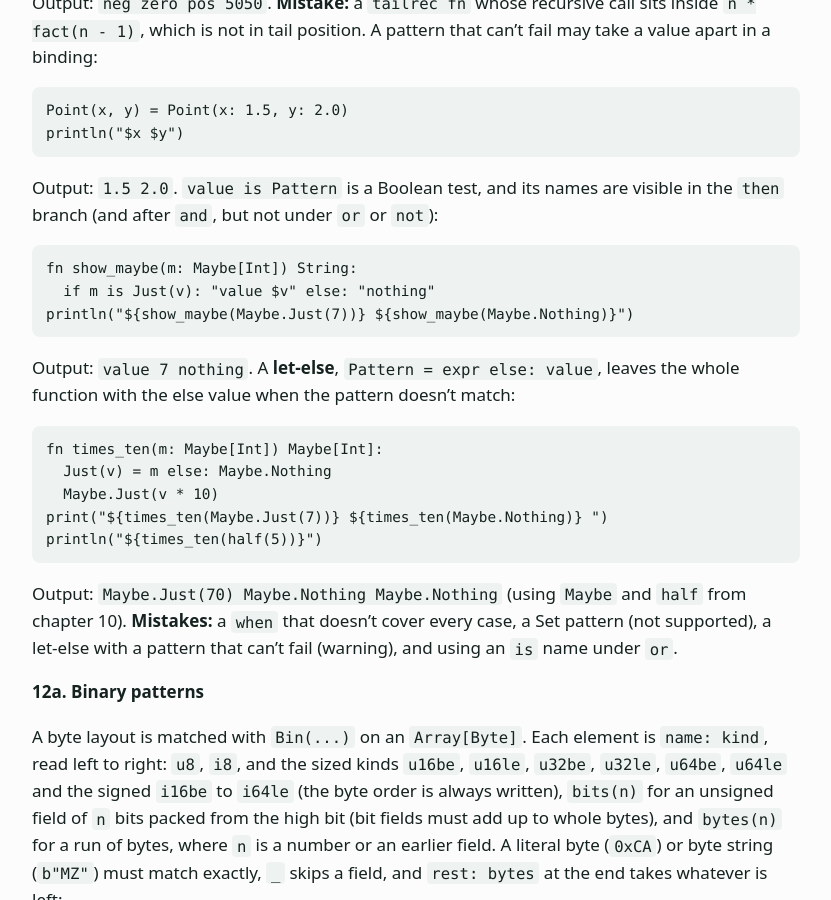
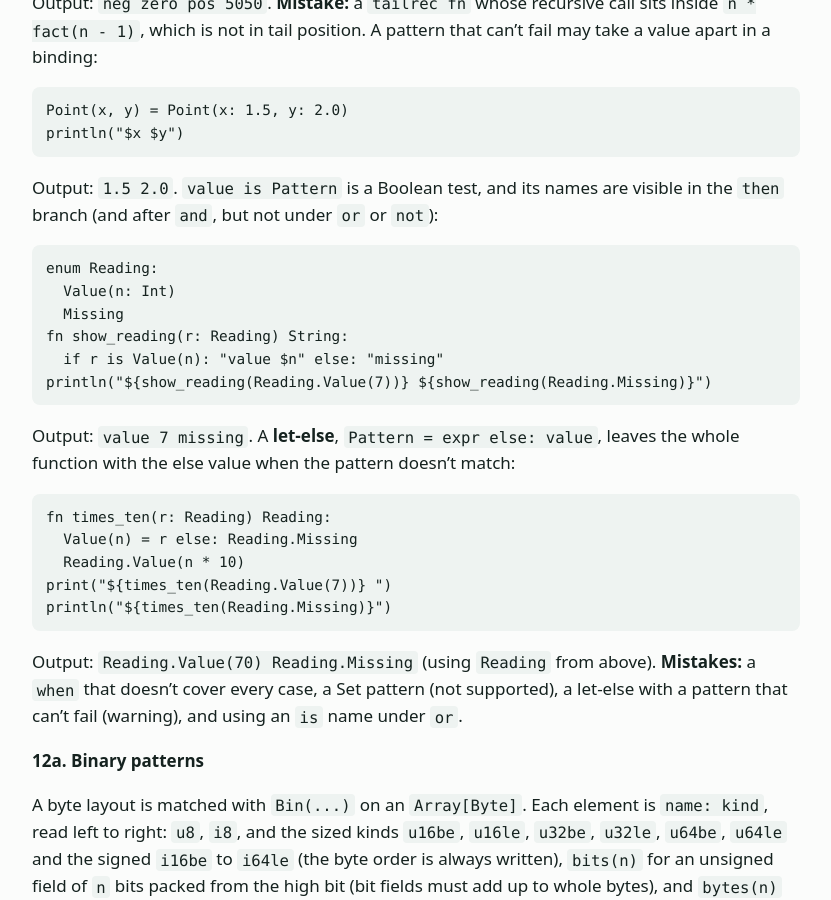
Before and after one commit to slconverse1/moxie, a Jekyll site: the page built from docs/guide.md, in a window 1280 px wide and 900 px high, scrolled down 45440 px. Shown: the whole window, without its empty margins (224-1055 px from the left). Built offline with Jekyll 4.4.1, drawn with Linux system fonts in a browser that asks for light colours; some of the changed text lies outside the part shown.

Commit message:
Maybe only in the Functor/Monad material: drop Just/Nothing from get_or and guard, replace Maybe in pattern, Describable, and Spec examples
Co-Authored-By: Claude Sonnet 5.5 <noreply@anthropic.com>
Claude-Session: https://claude.ai/code/session_01XCzUchPRZuBnrDtgjNTTye

````diff
--- a/docs/guide.md
+++ b/docs/guide.md
@@ -1394,15 +1394,15 @@ interface Describable:
 impl Describable for Int:
   fn describe() String:
     "int $self"
-impl[A: Describable] Describable for Maybe[A]:
+tuple Box[A]:
+  value: A
+impl[A: Describable] Describable for Box[A]:
   fn describe() String:
-    when self:
-      Just(v) -> "just(${v.describe()})"
-      Nothing -> "nothing"
-println(Maybe.Just(7).describe())
-```
-
-Output: `just(int 7)`. `Maybe[A]` is `Describable` exactly when `A` is.
+    "box(${self.value.describe()})"
+println(Box(7).describe())
+```
+
+Output: `box(int 7)`. `Box[A]` is `Describable` exactly when `A` is.
 
 **5. Interface values** *(approved: `any`)*
 
@@ -1740,22 +1740,25 @@ println("$x $y")
 Output: `1.5 2.0`. `value is Pattern` is a Boolean test, and its names are visible in the `then` branch (and after `and`, but not under `or` or `not`):
 
 ```
-fn show_maybe(m: Maybe[Int]) String:
-  if m is Just(v): "value $v" else: "nothing"
-println("${show_maybe(Maybe.Just(7))} ${show_maybe(Maybe.Nothing)}")
-```
-
-Output: `value 7 nothing`. A **let-else**, `Pattern = expr else: value`, leaves the whole function with the else value when the pattern doesn't match:
-
-```
-fn times_ten(m: Maybe[Int]) Maybe[Int]:
-  Just(v) = m else: Maybe.Nothing
-  Maybe.Just(v * 10)
-print("${times_ten(Maybe.Just(7))} ${times_ten(Maybe.Nothing)} ")
-println("${times_ten(half(5))}")
-```
-
-Output: `Maybe.Just(70) Maybe.Nothing Maybe.Nothing` (using `Maybe` and `half` from chapter 10). **Mistakes:** a `when` that doesn't cover every case, a Set pattern (not supported), a let-else with a pattern that can't fail (warning), and using an `is` name under `or`.
+enum Reading:
+  Value(n: Int)
+  Missing
+fn show_reading(r: Reading) String:
+  if r is Value(n): "value $n" else: "missing"
+println("${show_reading(Reading.Value(7))} ${show_reading(Reading.Missing)}")
+```
+
+Output: `value 7 missing`. A **let-else**, `Pattern = expr else: value`, leaves the whole function with the else value when the pattern doesn't match:
+
+```
+fn times_ten(r: Reading) Reading:
+  Value(n) = r else: Reading.Missing
+  Reading.Value(n * 10)
+print("${times_ten(Reading.Value(7))} ")
+println("${times_ten(Reading.Missing)}")
+```
+
+Output: `Reading.Value(70) Reading.Missing` (using `Reading` from above). **Mistakes:** a `when` that doesn't cover every case, a Set pattern (not supported), a let-else with a pattern that can't fail (warning), and using an `is` name under `or`.
 
 **12a. Binary patterns**
 
@@ -3391,7 +3394,7 @@ Output: `6`.
 - **Early exit:** use `return` for guard clauses (chapter 1a), `break(value)` and `else:` for loops (1b), and `break #label` from nested loops.
 - **Update a field:** `p.score += 10` rebuilds the tuple, and `p.update:` changes several fields at once (8a). A function that changes its caller's variable takes `ref` (6b).
 - **Swap:** `a, b = b, a`. **Update an element:** `numbers(i) = v` and `numbers(i) += 1` rebind the array, and an update that rebinds a name to an update of itself never copies when the old value is dead afterwards (`moxie build --report` lists the exceptions).
-- **Push to a list:** `list += 4`. **Null:** there is none; use `Result`, `T | ()`, or a `Maybe` enum.
+- **Push to a list:** `list += 4`. **Null:** there is none; use `Result`, `T | ()`, or an enum of your own.
 - **Outer variable from a nested block:** `gimme.1.x += 1` (1c).
 - **Pointers and linked structures:** use a recursive enum (chapter 15), a bounded `Dict` of ids, or a fiber that owns the data.
 - **Exceptions:** return a `Result` and use `?` (chapter 18). There is no `try`.
--- a/moxie/check.py
+++ b/moxie/check.py
@@ -1609,7 +1609,7 @@ class Checker:
                 r = self.fns[f.name][0].ret            # a function whose result is a resource
                 if self.is_res_type(r):
                     return True
-                if (wrapped and r.__class__ is TName and r.path and r.path[-1] in ("Result", "Option")
+                if (wrapped and r.__class__ is TName and r.path and r.path[-1] == "Result"
                         and r.groups and r.groups[0] and self.is_res_type(r.groups[0][0])):
                     return True
             if f.__class__ is Field and f.obj.__class__ is Name and f.obj.name == "Connection":
````
Also changed, not shown: docs/gc/guide.md (+28 -25 lines), docs/gc/index.md (+2 -2 lines), docs/gc/spec.md (+5 -5 lines), docs/index.md (+2 -2 lines), docs/spec.md (+5 -5 lines), moxie/prelude.py (+1 -6 lines), tests/gc_guide_corpus.json (+1 -1 lines), tests/guide_corpus.json (+1 -1 lines), 1 other file.
